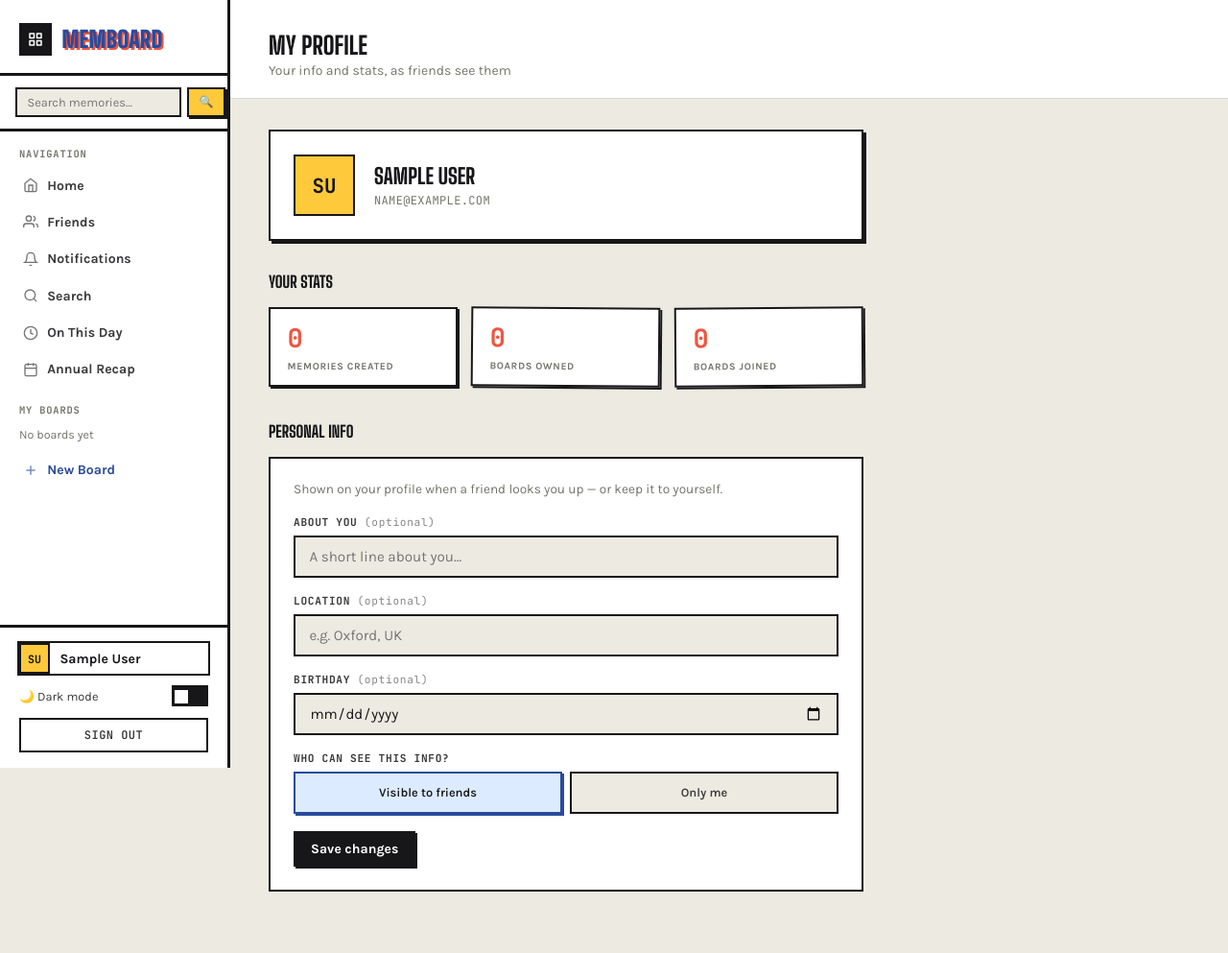
After one commit to BlueWhiteTen/memboard, a Django app: page /profile/ in a window 1280 px wide. The commit adds this page. Shown: the whole page at 96% size. Run offline with Django 4.2, Linux system fonts and the light colour scheme; the visitor is signed in with stand-in values (Sample User, id 1); data that the repository does not hold is empty.

Commit message:
more function changes

```diff
--- a/core/forms.py
+++ b/core/forms.py
@@ -2,7 +2,7 @@ from django import forms
 from django.contrib.auth.forms import UserCreationForm
 from django.contrib.auth.models import User
 from django.contrib.auth import authenticate
-from .models import Group, Memory, FriendGroup, EDIT_PERMISSION_CHOICES
+from .models import Group, Memory, FriendGroup, UserProfile, EDIT_PERMISSION_CHOICES
 from .image_utils import compress_image
 
 
@@ -238,3 +238,14 @@ class FriendRequestForm(forms.Form):
             raise forms.ValidationError(f"You already sent a request to {user.get_full_name()}.")
         self._resolved_user = user
         return q
+
+
+class ProfileForm(forms.ModelForm):
+    class Meta:
+        model  = UserProfile
+        fields = ('bio', 'location', 'birthday', 'info_visibility')
+        widgets = {
+            'bio':      forms.TextInput(attrs={'placeholder': 'A short line about you…', 'maxlength': 200}),
+            'location': forms.TextInput(attrs={'placeholder': 'e.g. Oxford, UK'}),
+            'birthday': forms.DateInput(attrs={'type': 'date'}),
+        }
--- a/core/templates/core/annual_recap.html
+++ b/core/templates/core/annual_recap.html
@@ -8,8 +8,8 @@
 .recap-title { font-family:'Big Shoulders Display',sans-serif; font-size:2.6rem; font-weight:900; text-transform:uppercase; margin-bottom:0.5rem; }
 .recap-subtitle { opacity:0.75; font-size:1rem; }
 .year-nav { display:flex; gap:0.5rem; margin-top:1.5rem; }
-.year-btn { padding:0.4rem 1rem; border-radius:0; font-size:0.85rem; font-family:'JetBrains Mono',monospace; font-weight:700; text-decoration:none; border:2px solid rgba(255,255,255,0.4); color:white; }
-.year-btn:hover { background:rgba(255,255,255,0.12); }
+.year-btn { padding:0.4rem 1rem; border-radius:0; font-size:0.85rem; font-family:'JetBrains Mono',monospace; font-weight:700; text-decoration:none; border:2px solid var(--warm-white); color:var(--warm-white); }
+.year-btn:hover { background:rgba(128,128,128,0.18); }
 
 .recap-content { padding:2rem 2.5rem; }
 
--- a/core/templates/core/base.html
+++ b/core/templates/core/base.html
@@ -328,7 +328,7 @@
             <svg viewBox="0 0 24 24" fill="none" stroke="currentColor" stroke-width="2"><path d="M3 9l9-7 9 7v11a2 2 0 0 1-2 2H5a2 2 0 0 1-2-2z"/><polyline points="9 22 9 12 15 12 15 22"/></svg>
             Home
         </a>
-        <a href="{% url 'friends' %}" class="nav-link {% if request.resolver_match.url_name == 'friends' %}active{% endif %}">
+        <a href="{% url 'friends' %}" class="nav-link {% if request.resolver_match.url_name == 'friends' or 'friend_group' in request.resolver_match.url_name %}active{% endif %}">
             <svg viewBox="0 0 24 24" fill="none" stroke="currentColor" stroke-width="2"><path d="M17 21v-2a4 4 0 0 0-4-4H5a4 4 0 0 0-4 4v2"/><circle cx="9" cy="7" r="4"/><path d="M23 21v-2a4 4 0 0 0-3-3.87"/><path d="M16 3.13a4 4 0 0 1 0 7.75"/></svg>
             Friends
             {% if pending_requests|length > 0 %}<span class="nav-badge">{{ pending_requests|length }}</span>{% endif %}
@@ -342,17 +342,13 @@
             <svg viewBox="0 0 24 24" fill="none" stroke="currentColor" stroke-width="2"><circle cx="11" cy="11" r="8"/><line x1="21" y1="21" x2="16.65" y2="16.65"/></svg>
             Search
         </a>
-        <a href="{% url 'annual_recap' %}" class="nav-link {% if 'recap' in request.resolver_match.url_name %}active{% endif %}">
-            <svg viewBox="0 0 24 24" fill="none" stroke="currentColor" stroke-width="2"><rect x="3" y="4" width="18" height="18" rx="2"/><line x1="16" y1="2" x2="16" y2="6"/><line x1="8" y1="2" x2="8" y2="6"/><line x1="3" y1="10" x2="21" y2="10"/></svg>
-            Annual Recap
-        </a>
         <a href="{% url 'on_this_day' %}" class="nav-link {% if request.resolver_match.url_name == 'on_this_day' %}active{% endif %}">
             <svg viewBox="0 0 24 24" fill="none" stroke="currentColor" stroke-width="2"><circle cx="12" cy="12" r="10"/><polyline points="12 6 12 12 16 14"/></svg>
             On This Day
         </a>
-        <a href="{% url 'friend_groups' %}" class="nav-link {% if 'friend_group' in request.resolver_match.url_name %}active{% endif %}">
-            <svg viewBox="0 0 24 24" fill="none" stroke="currentColor" stroke-width="2"><path d="M17 21v-2a4 4 0 0 0-4-4H5a4 4 0 0 0-4 4v2"/><circle cx="9" cy="7" r="4"/><path d="M23 21v-2a4 4 0 0 0-3-3.87"/><path d="M16 3.13a4 4 0 0 1 0 7.75"/></svg>
-            Groups
+        <a href="{% url 'annual_recap' %}" class="nav-link {% if 'recap' in request.resolver_match.url_name %}active{% endif %}">
+            <svg viewBox="0 0 24 24" fill="none" stroke="currentColor" stroke-width="2"><rect x="3" y="4" width="18" height="18" rx="2"/><line x1="16" y1="2" x2="16" y2="6"/><line x1="8" y1="2" x2="8" y2="6"/><line x1="3" y1="10" x2="21" y2="10"/></svg>
+            Annual Recap
         </a>
 
         <p class="nav-section-label">My Boards</p>
@@ -372,10 +368,10 @@
     </nav>
 
     <div class="sidebar-footer">
-        <div class="user-row">
+        <a href="{% url 'my_profile' %}" class="user-row" style="text-decoration:none; {% if request.resolver_match.url_name == 'my_profile' %}outline:2px solid var(--border-strong);{% endif %}">
             <div class="avatar">{{ user_initials }}</div>
             <span class="user-name">{{ user_display }}</span>
-        </div>
+        </a>
         <div class="theme-toggle-row">
             <span>🌙 Dark mode</span>
             <label class="theme-switch">
--- a/core/templates/core/create_friend_group.html
+++ b/core/templates/core/create_friend_group.html
@@ -20,7 +20,7 @@
 
 {% block content %}
 <div class="page-header">
-    <a href="{% url 'friend_groups' %}" class="back-btn">
+    <a href="{% url 'friends' %}" class="back-btn">
         <svg viewBox="0 0 13 13" fill="none"><path d="M8.5 2L4 6.5l4.5 4.5" stroke="currentColor" stroke-width="1.5" stroke-linecap="round" stroke-linejoin="round"/></svg>
         Back
     </a>
@@ -37,7 +37,7 @@
             {% if form.name.errors %}<div style="color:#B83232;font-size:0.8rem;margin-top:0.3rem;">{{ form.name.errors.0 }}</div>{% endif %}
         </div>
         <div class="form-actions">
-            <a href="{% url 'friend_groups' %}" class="btn-cancel">Cancel</a>
+            <a href="{% url 'friends' %}" class="btn-cancel">Cancel</a>
             <button type="submit" class="btn-primary btn-save">Create group</button>
         </div>
     </form>
--- a/core/templates/core/friend_group_detail.html
+++ b/core/templates/core/friend_group_detail.html
@@ -27,7 +27,7 @@
 {% block content %}
 <div class="page-header">
     <div class="header-left">
-        <a href="{% url 'friend_groups' %}" class="back-btn">
+        <a href="{% url 'friends' %}" class="back-btn">
             <svg viewBox="0 0 13 13" fill="none"><path d="M8.5 2L4 6.5l4.5 4.5" stroke="currentColor" stroke-width="1.5" stroke-linecap="round" stroke-linejoin="round"/></svg>
             Back
         </a>
--- /dev/null
+++ b/core/templates/core/my_profile.html
@@ -0,0 +1,105 @@
+{% extends 'core/base.html' %}
+{% block title %}Memboard – My Profile{% endblock %}
+
+{% block extra_styles %}
+.page-header{padding:2rem 2.5rem 1.25rem;border-bottom:1px solid var(--border);background:var(--warm-white);display:flex;align-items:flex-end;justify-content:space-between;gap:1rem;flex-wrap:wrap;}
+.page-header h2{font-family:'Big Shoulders Display',sans-serif;font-size:1.6rem;font-weight:800;text-transform:uppercase;color:var(--ink);}
+.page-header p{font-size:0.875rem;color:var(--ink-muted);margin-top:0.2rem;}
+.page-content{padding:2rem 2.5rem;max-width:700px;}
+
+.profile-card{display:flex;align-items:center;gap:1.25rem;background:var(--warm-white);border:2.5px solid var(--border-strong);border-radius:0;padding:1.5rem;margin-bottom:2rem;box-shadow:var(--shadow-ink);}
+.profile-av{width:64px;height:64px;border-radius:0;background:var(--yellow);border:2px solid var(--border-strong);color:var(--ink);font-family:'JetBrains Mono',monospace;font-size:1.3rem;font-weight:700;display:flex;align-items:center;justify-content:center;text-transform:uppercase;flex-shrink:0;}
+.profile-name{font-family:'Big Shoulders Display',sans-serif;font-size:1.4rem;font-weight:800;text-transform:uppercase;color:var(--ink);}
+.profile-sub{font-family:'JetBrains Mono',monospace;font-size:0.75rem;color:var(--ink-muted);margin-top:0.25rem;text-transform:uppercase;letter-spacing:0.03em;}
+
+.section-title{font-family:'Big Shoulders Display',sans-serif;font-weight:800;font-size:1.05rem;text-transform:uppercase;margin-bottom:1rem;}
+
+/* Stats gauges */
+.gauges{display:flex;gap:0.9rem;margin-bottom:2.25rem;flex-wrap:wrap;}
+.gauge{flex:1;min-width:130px;border:2.5px solid var(--border-strong);background:var(--warm-white);padding:0.75rem 1.1rem;box-shadow:var(--shadow-ink-sm);}
+.gauge:nth-child(2){transform:rotate(0.5deg);}
+.gauge:nth-child(3){transform:rotate(-0.4deg);}
+.gauge b{display:block;font-family:'JetBrains Mono',monospace;font-size:1.7rem;color:var(--coral);font-variant-numeric:tabular-nums;}
+.gauge span{font-size:0.65rem;text-transform:uppercase;letter-spacing:0.06em;color:var(--ink-muted);font-weight:700;}
+
+/* Form */
+.info-card{background:var(--warm-white);border:2.5px solid var(--border-strong);border-radius:0;padding:1.5rem;margin-bottom:2rem;}
+.info-card p.hint{font-size:0.85rem;color:var(--ink-muted);margin-bottom:1.25rem;}
+.form-group{margin-bottom:1.1rem;}
+.form-label{display:block;font-family:'JetBrains Mono',monospace;font-size:0.7rem;font-weight:700;color:var(--ink-light);text-transform:uppercase;letter-spacing:0.06em;margin-bottom:0.4rem;}
+.form-input{width:100%;height:44px;border:2px solid var(--border-strong);border-radius:0;padding:0 0.9rem;font-family:'Karla',sans-serif;font-size:0.95rem;color:var(--ink);background:var(--cream);outline:none;transition:border-color 0.15s,box-shadow 0.15s;}
+.form-input:focus{border-color:var(--amber);box-shadow:2px 2px 0 var(--amber);}
+.field-error{font-size:0.78rem;color:#B83232;margin-top:0.3rem;font-weight:600;}
+
+.visibility-grid{display:grid;grid-template-columns:1fr 1fr;gap:8px;}
+.vis-option input[type="radio"]{display:none;}
+.vis-option label{display:flex;flex-direction:column;align-items:center;gap:0.3rem;padding:0.8rem 0.5rem;border:2px solid var(--border-strong);border-radius:0;cursor:pointer;text-align:center;font-size:0.8rem;font-weight:600;color:var(--ink-light);background:var(--cream);transition:all 0.12s;}
+.vis-option input:checked + label{border-color:var(--amber);background:var(--amber-pale);color:var(--ink);box-shadow:2px 2px 0 var(--amber);}
+
+@media(max-width:680px){.page-header,.page-content{padding:1.25rem;}}
+{% endblock %}
+
+{% block content %}
+<div class="page-header">
+    <div>
+        <h2>My Profile</h2>
+        <p>Your info and stats, as friends see them</p>
+    </div>
+</div>
+
+<div class="page-content">
+    <div class="profile-card">
+        <div class="profile-av">{{ user_initials }}</div>
+        <div>
+            <div class="profile-name">{{ user_display }}</div>
+            <div class="profile-sub">{{ user.email }}</div>
+        </div>
+    </div>
+
+    <div class="section-title">Your stats</div>
+    <div class="gauges">
+        <div class="gauge"><b>{{ stats.memories_created }}</b><span>Memories created</span></div>
+        <div class="gauge"><b>{{ stats.boards_owned }}</b><span>Boards owned</span></div>
+        <div class="gauge"><b>{{ stats.boards_joined }}</b><span>Boards joined</span></div>
+    </div>
+
+    <div class="section-title">Personal info</div>
+    <div class="info-card">
+        <p class="hint">Shown on your profile when a friend looks you up — or keep it to yourself.</p>
+        <form method="post">
+            {% csrf_token %}
+            <div class="form-group">
+                <label class="form-label" for="id_bio">About you <span style="font-weight:400;opacity:0.6;text-transform:none;">(optional)</span></label>
+                <input type="text" name="bio" id="id_bio" class="form-input" maxlength="200"
+                       placeholder="A short line about you…" value="{{ form.bio.value|default:'' }}">
+                {% if form.bio.errors %}<div class="field-error">{{ form.bio.errors.0 }}</div>{% endif %}
+            </div>
+            <div class="form-group">
+                <label class="form-label" for="id_location">Location <span style="font-weight:400;opacity:0.6;text-transform:none;">(optional)</span></label>
+                <input type="text" name="location" id="id_location" class="form-input"
+                       placeholder="e.g. Oxford, UK" value="{{ form.location.value|default:'' }}">
+                {% if form.location.errors %}<div class="field-error">{{ form.location.errors.0 }}</div>{% endif %}
+            </div>
+            <div class="form-group">
+                <label class="form-label" for="id_birthday">Birthday <span style="font-weight:400;opacity:0.6;text-transform:none;">(optional)</span></label>
+                <input type="date" name="birthday" id="id_birthday" class="form-input"
+                       value="{{ form.birthday.value|default:'' }}">
+                {% if form.birthday.errors %}<div class="field-error">{{ form.birthday.errors.0 }}</div>{% endif %}
+            </div>
+            <div class="form-group">
+                <label class="form-label">Who can see this info?</label>
+                <div class="visibility-grid">
+                    {% for value, label in form.info_visibility.field.choices %}
+                    <div class="vis-option">
+                        <input type="radio" name="info_visibility" id="id_vis_{{ value }}" value="{{ value }}"
+                               {% if form.info_visibility.value == value %}checked{% endif %}>
+                        <label for="id_vis_{{ value }}">{{ label }}</label>
+                    </div>
+                    {% endfor %}
+                </div>
+            </div>
+            <button type="submit" class="btn btn-primary">Save changes</button>
+        </form>
+    </div>
+</div>
+{% endblock %}
--- a/core/urls.py
+++ b/core/urls.py
@@ -60,6 +60,9 @@ urlpatterns = [
     path('friends/remove/<int:user_id>/',     views.remove_friend_view,          name='remove_friend'),
     path('friends/<int:user_id>/',            views.friend_profile_view,         name='friend_profile'),
 
+    # My Profile
+    path('profile/', views.my_profile_view, name='my_profile'),
+
     # API / settings
     path('api/set-font/',           views.set_font_view,              name='set_font'),
     path('api/set-theme/',          views.set_theme_view,             name='set_theme'),
--- a/core/views.py
+++ b/core/views.py
@@ -20,7 +20,7 @@ from .models import (
 from .forms import (
     RegisterForm, EmailAuthenticationForm, GroupForm, GroupCoverForm,
     MemoryForm, EditMemoryForm, InviteMemberForm, FriendRequestForm,
-    GroupSettingsForm, FriendGroupForm,
+    GroupSettingsForm, FriendGroupForm, ProfileForm,
 )
 from .email_utils import send_invite_email
 from .on_this_day import get_on_this_day_memories
@@ -48,6 +48,14 @@ def annotate_users(users):
         u.initials     = get_initials(u)
         u.display_name = get_display_name(u)
     return users
+
+
+def get_user_stats(user):
+    return {
+        'memories_created': Memory.objects.filter(creator=user, is_deleted=False).count(),
+        'boards_owned':     Group.objects.filter(owner=user).count(),
+        'boards_joined':    Group.objects.filter(members=user).count(),
+    }
 
 
 def create_notification(recipient, actor, notif_type, text, memory=None, group=None):
@@ -673,7 +681,7 @@ def delete_friend_group_view(request, pk):
         Group.objects.filter(visible_to_group=fg).update(privacy='members', visible_to_group=None)
         fg.delete()
         messages.success(request, f'"{name}" deleted.')
-    return redirect('friend_groups')
+    return redirect('friends')
 
 
 # ── Memories ──────────────────────────────────────────────────────────────────
@@ -992,10 +1000,11 @@ def on_this_day_view(request):
 
 @login_required
 def friends_view(request):
-    user        = request.user
-    friends     = list(Friendship.get_friends(user))
-    pending_in  = FriendRequest.objects.filter(to_user=user, accepted=False).select_related('from_user')
-    pending_out = FriendRequest.objects.filter(from_user=user, accepted=False).select_related('to_user')
+    user          = request.user
+    friends       = list(Friendship.get_friends(user))
+    pending_in    = FriendRequest.objects.filter(to_user=user, accepted=False).select_related('from_user')
+    pending_out   = FriendRequest.objects.filter(from_user=user, accepted=False).select_related('to_user')
+    friend_groups = FriendGroup.objects.filter(owner=user).annotate(member_count=Count('members'))
     annotate_users(friends)
     for f in friends:
         f.shared_boards = Group.objects.filter(members=user).filter(members=f).count()
@@ -1009,6 +1018,7 @@ def friends_view(request):
         'friends':       friends,
         'pending_in':    pending_in,
         'pending_out':   pending_out,
+        'friend_groups': friend_groups,
         'user_initials': get_initials(user),
         'user_display':  get_display_name(user),
     })
@@ -1080,6 +1090,9 @@ def friend_profile_view(request, user_id):
     friendship   = Friendship.objects.filter(user1=u1, user2=u2).first()
     friends_since = friendship.created_at if friendship else None
 
+    friend_profile  = friend.profile
+    show_info       = friend_profile.info_visibility == 'friends' and friend_profile.has_info
+
     return render(request, 'core/friend_profile.html', {
         'friend':          friend,
         'friend_initials': get_initials(friend),
@@ -1087,8 +1100,33 @@ def friend_profile_view(request, user_id):
         'shared_boards':   shared_boards,
         'mutual_friends':  mutual_friends,
         'friends_since':   friends_since,
+        'friend_profile':  friend_profile,
+        'show_info':       show_info,
+        'friend_stats':    get_user_stats(friend),
         'user_initials':   get_initials(user),
         'user_display':    get_display_name(user),
+    })
+
+
+@login_required
+def my_profile_view(request):
+    user    = request.user
+    profile = user.profile
+    if request.method == 'POST':
+        form = ProfileForm(request.POST, instance=profile)
+        if form.is_valid():
+            form.save()
+            messages.success(request, "Profile updated.")
+            return redirect('my_profile')
+    else:
+        form = ProfileForm(instance=profile)
+
+    return render(request, 'core/my_profile.html', {
+        'form':          form,
+        'profile':       profile,
+        'stats':         get_user_stats(user),
+        'user_initials': get_initials(user),
+        'user_display':  get_display_name(user),
     })
 
 
```
Also changed, not shown: core/models.py (+20 -0 lines), core/templates/core/friend_profile.html (+28 -0 lines), core/templates/core/friends.html (+32 -1 lines), core/templates/core/group_detail.html (+33 -21 lines), core/migrations/0006_userprofile_bio_userprofile_birthday_and_more.py (added).
